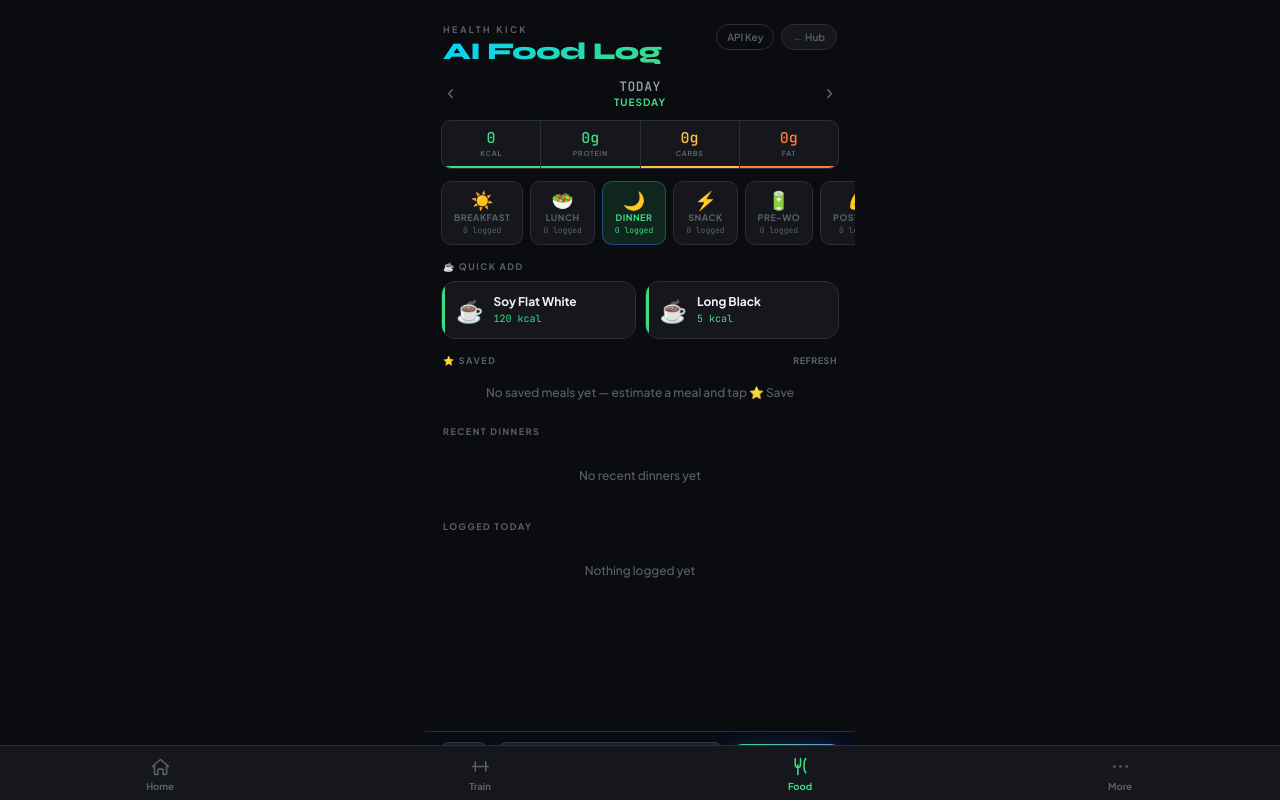
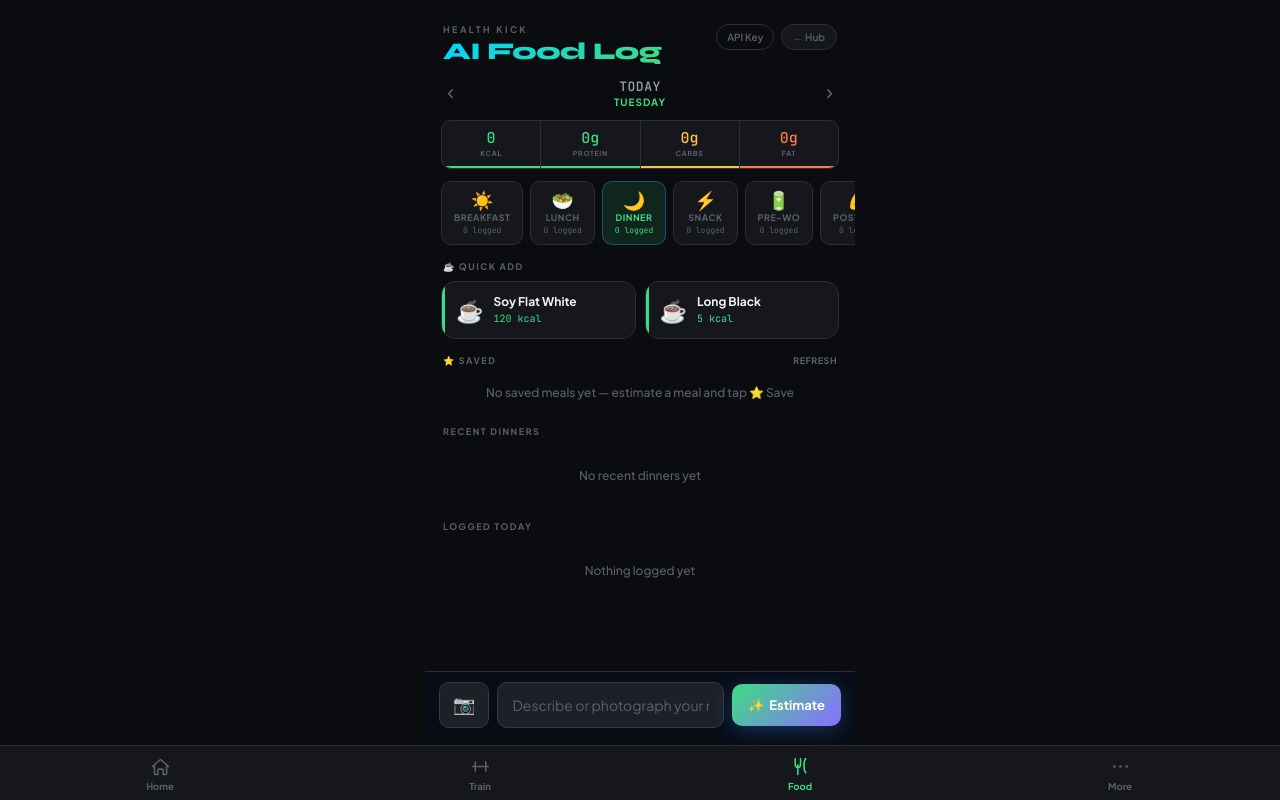
Before and after one commit to bennyleech-stack/Healthkick, a plain HTML site: page aifood.html in a window 1280 px wide. Drawn offline with Linux system fonts and the light colour scheme.

Commit message:
Fix bottom content hidden behind the nav across the suite
Root cause: #app is position:fixed in every app here, and position:
fixed always opens its own stacking context — so hk-nav.js appending
the nav to <body> put it in a sibling context from everything inside
#app. A descendant's z-index can't out-rank a sibling stacking
context's root this way, no matter how high that z-index is set,
because the comparison that actually happens is #app-the-box (z-index
auto) vs nav-the-box (z-index 90), not descendant vs nav.

In index.html specifically, every .mo modal (Add Workout, Log Meal,
Log Sport, weigh-in, goals, etc.) is nested inside #app, so their
Save/Done buttons — sitting at the bottom of the sheet — were being
rendered over by the nav, unreachable. aifood.html's meal-description
composer bar and cardio.html's "+ Log Session" button had the same
problem.

Fixed at the root: hk-nav.js now mounts inside #app (when present)
instead of body, putting it in the same stacking context as
everything else in the app so ordinary z-index comparisons work.
That alone fixes every index.html modal. aifood.html's composer and
cardio.html's log button additionally needed repositioning (they
were overlapping the nav in screen space, not just losing a z-index
fight) to float just above the nav instead of behind it, matching the
pattern already used for fuel.html's own tab strip.

Verified with elementFromPoint hit-testing (not just visual
screenshots) across every app: aifood's input, cardio's log button,
and three different index.html modals all now resolve to their own
content instead of the nav. Re-verified blueprint's session view,
fuel's sheets, and the nav's own More sheet still correctly cover the
nav when open — no regressions from the mount-point change.

```diff
--- a/aifood.html
+++ b/aifood.html
@@ -89,7 +89,7 @@ html,body{position:fixed;inset:0;background:var(--bg);color:var(--text);font-fam
 .msel.active .msel-count{color:var(--accent)}
 
 /* ── SCROLL ──────────────────────────────────────────────────── */
-#scroll{flex:1;overflow-y:auto;overflow-x:hidden;padding:0 0 230px}
+#scroll{flex:1;overflow-y:auto;overflow-x:hidden;padding:0 0 calc(290px + env(safe-area-inset-bottom,0px))}
 #scroll::-webkit-scrollbar{display:none}
 
 /* ── SECTION HEADERS ─────────────────────────────────────────── */
@@ -159,12 +159,18 @@ html,body{position:fixed;inset:0;background:var(--bg);color:var(--text);font-fam
 
 /* ── BOTTOM INPUT BAR ────────────────────────────────────────── */
 .bottom{
-  position:fixed;bottom:0;left:50%;transform:translateX(-50%);
+  /* #app is position:fixed, which always opens its own stacking context —
+     so this element's z-index only ever competes with its #app siblings,
+     never with hk-nav (a later sibling of #app itself, appended to body).
+     Sitting it just above hk-nav instead of at the true bottom edge avoids
+     relying on z-index to win a fight it structurally can't win, and keeps
+     the global nav reachable instead of being covered by this bar. */
+  position:fixed;bottom:calc(60px + env(safe-area-inset-bottom,0px));left:50%;transform:translateX(-50%);
   width:100%;max-width:430px;
   background:rgba(8,13,24,.97);
   border-top:1px solid var(--border);
   backdrop-filter:blur(24px);
-  padding:10px 14px calc(12px + env(safe-area-inset-bottom));z-index:100;
+  padding:10px 14px 12px;z-index:100;
 }
 .input-row{display:flex;gap:8px;align-items:center}
 .food-input{
--- a/hk-nav.js
+++ b/hk-nav.js
@@ -57,7 +57,18 @@
     '</div>' +
   '</div>';
 
-  document.body.insertAdjacentHTML('beforeend', navHtml + sheetHtml);
+  // Mount inside #app (if present) rather than body. #app is position:fixed
+  // in every app here, and position:fixed ALWAYS opens its own stacking
+  // context — so a nav appended to body sits in a sibling context from
+  // everything inside #app, and z-index comparisons across that boundary
+  // don't work the way they look like they should (an #app descendant with
+  // z-index:9999 still can't out-rank this nav if #app itself has no
+  // z-index, because the comparison that matters is #app-the-box vs
+  // nav-the-box, not descendant vs nav). Mounting inside #app puts the nav
+  // in the same stacking context as the rest of the page, so ordinary
+  // z-index comparisons against it work as expected.
+  var mountTarget = document.getElementById('app') || document.body;
+  mountTarget.insertAdjacentHTML('beforeend', navHtml + sheetHtml);
 
   var moreBtn = document.getElementById('hk-nav-more-btn');
   var overlay = document.getElementById('hk-more-overlay');
```
Also changed, not shown: cardio.html (+2 -2 lines).
